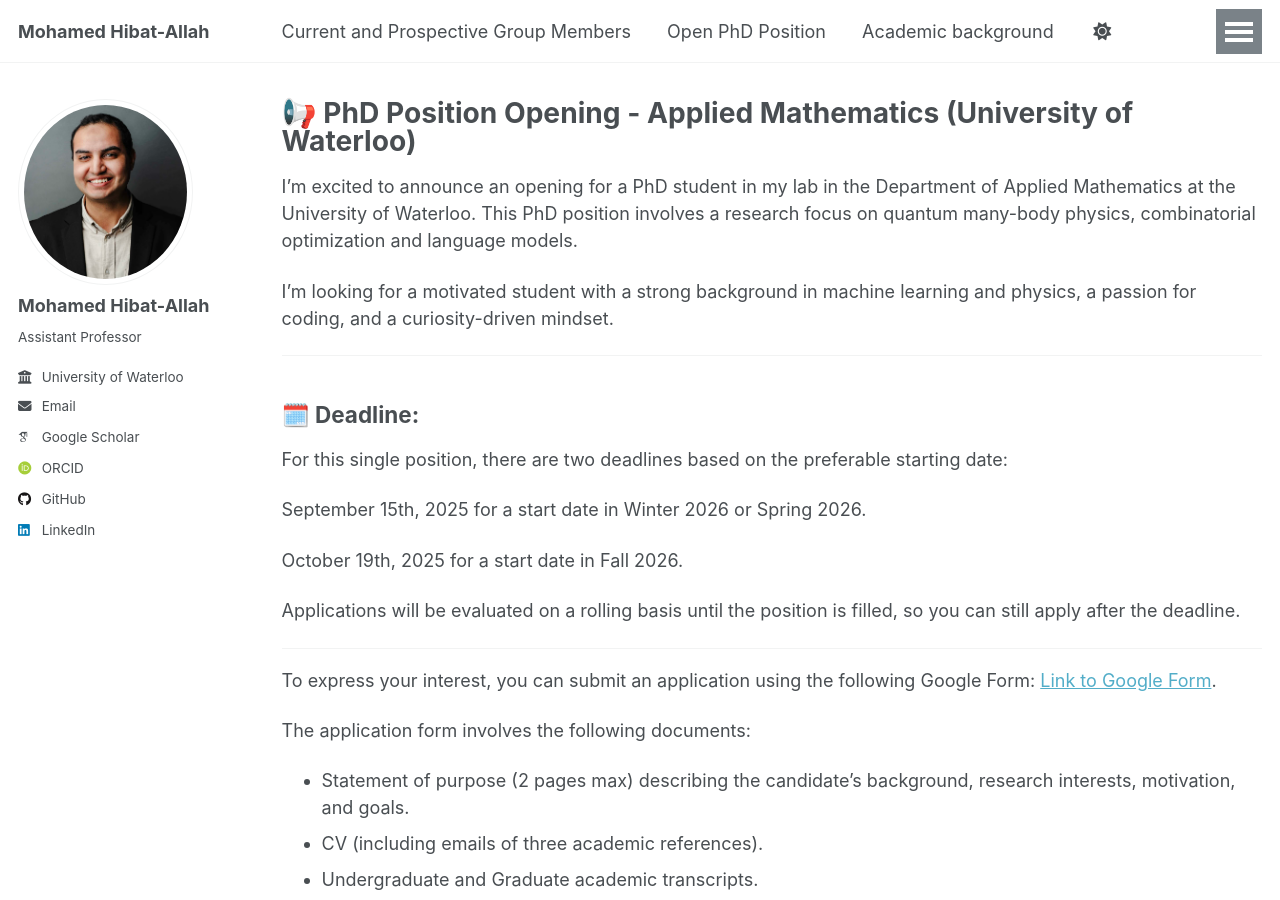
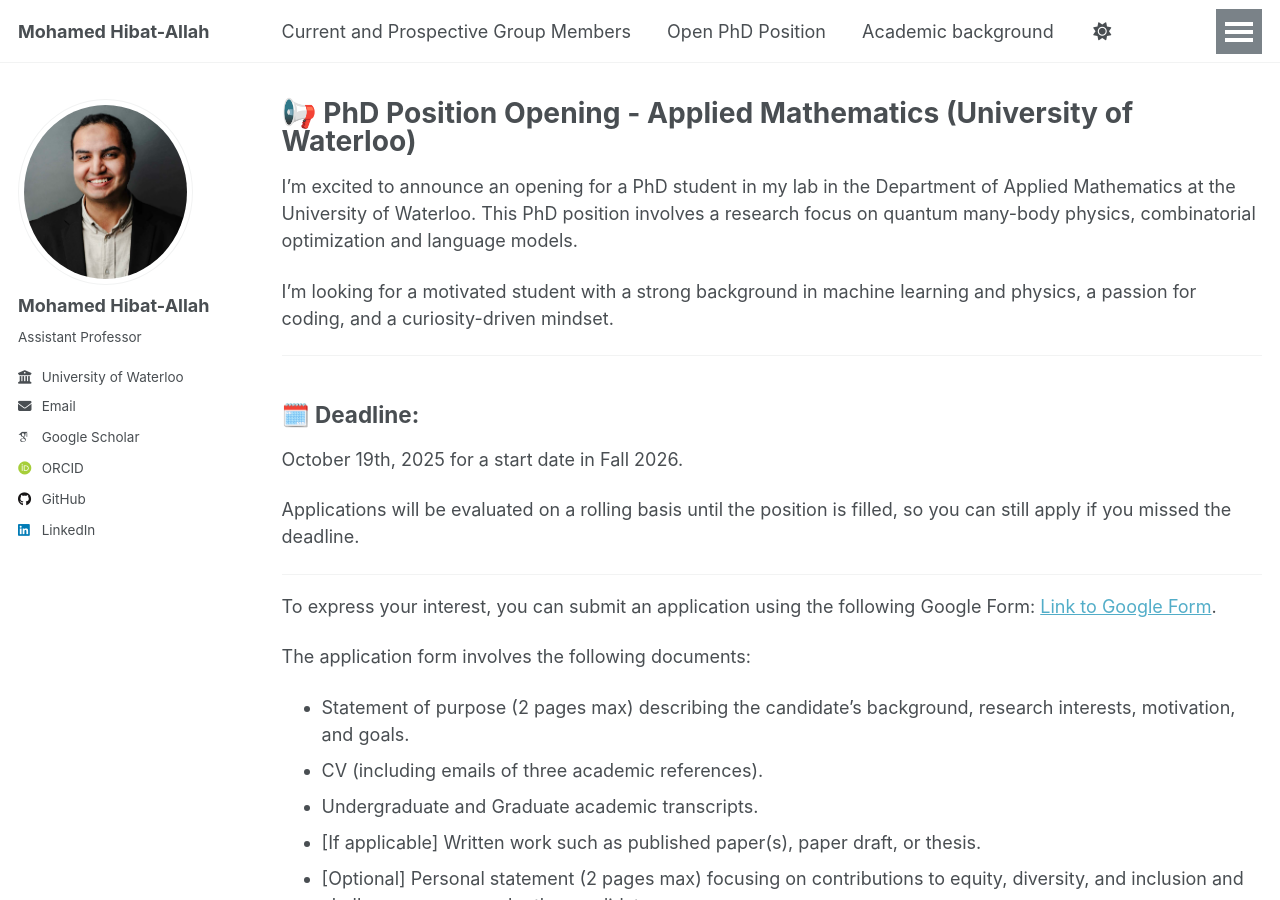
Before and after one commit to mhibatallah/mhibatallah.github.io, a Jekyll site: the page built from _pages/PhDPosition.md, in a window 1280 px wide and 900 px high. Built offline with Jekyll 4.4.1, drawn with Linux system fonts in a browser that asks for light colours; some web fonts are replaced; a script that is not in the unit is left out.

Commit message:
update deadline

```diff
--- a/_pages/PhDPosition.md
+++ b/_pages/PhDPosition.md
@@ -12,13 +12,9 @@ I’m looking for a motivated student with a strong background in machine learni
 
 ## 🗓️ Deadline:
 
-For this single position, there are two deadlines based on the preferable starting date:
-
-September 15th, 2025 for a start date in Winter 2026 or Spring 2026.
-
 October 19th, 2025 for a start date in Fall 2026.
 
-Applications will be evaluated on a rolling basis until the position is filled, so you can still apply after the deadline.
+Applications will be evaluated on a rolling basis until the position is filled, so you can still apply if you missed the deadline.
 
 ---
 
```
